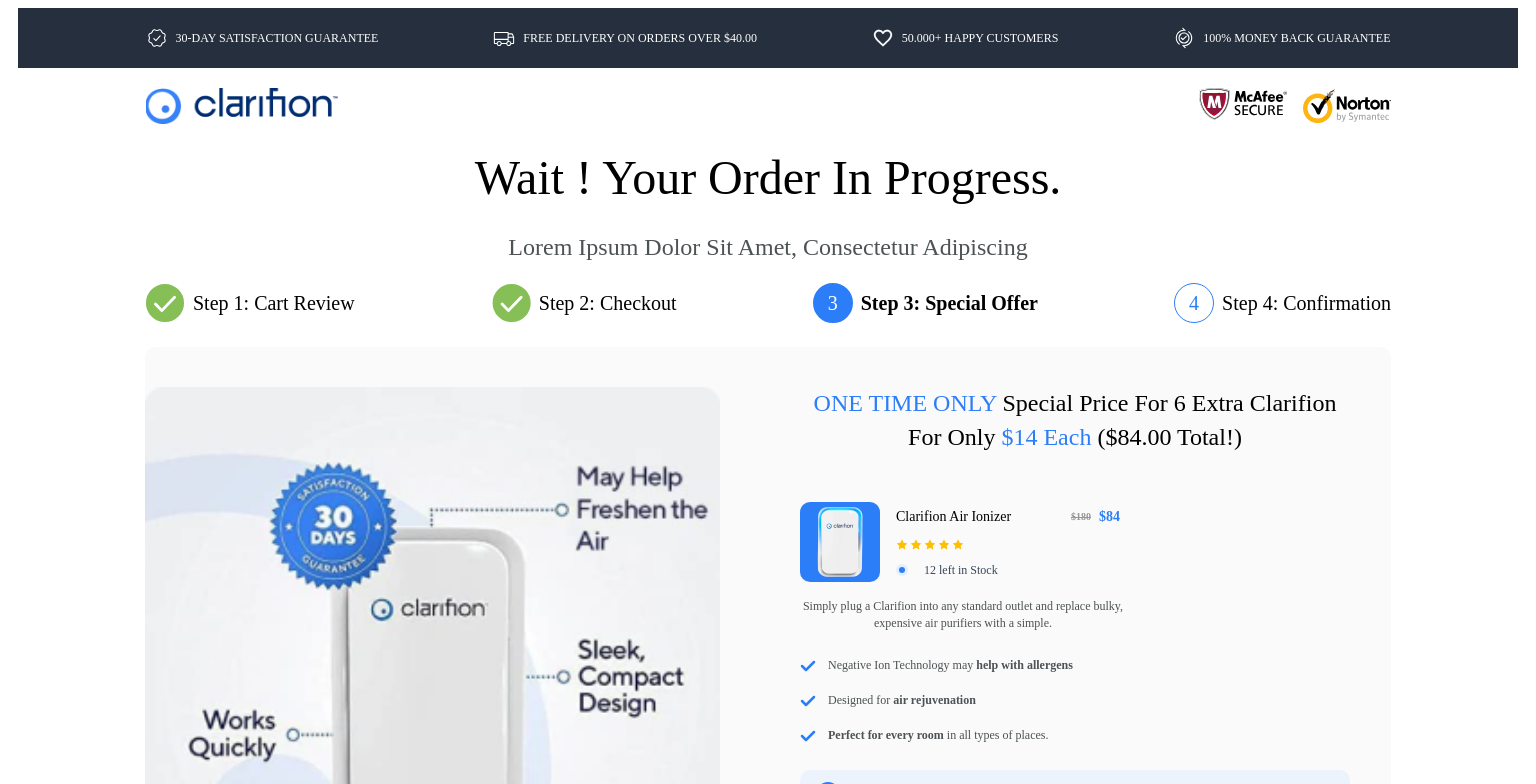
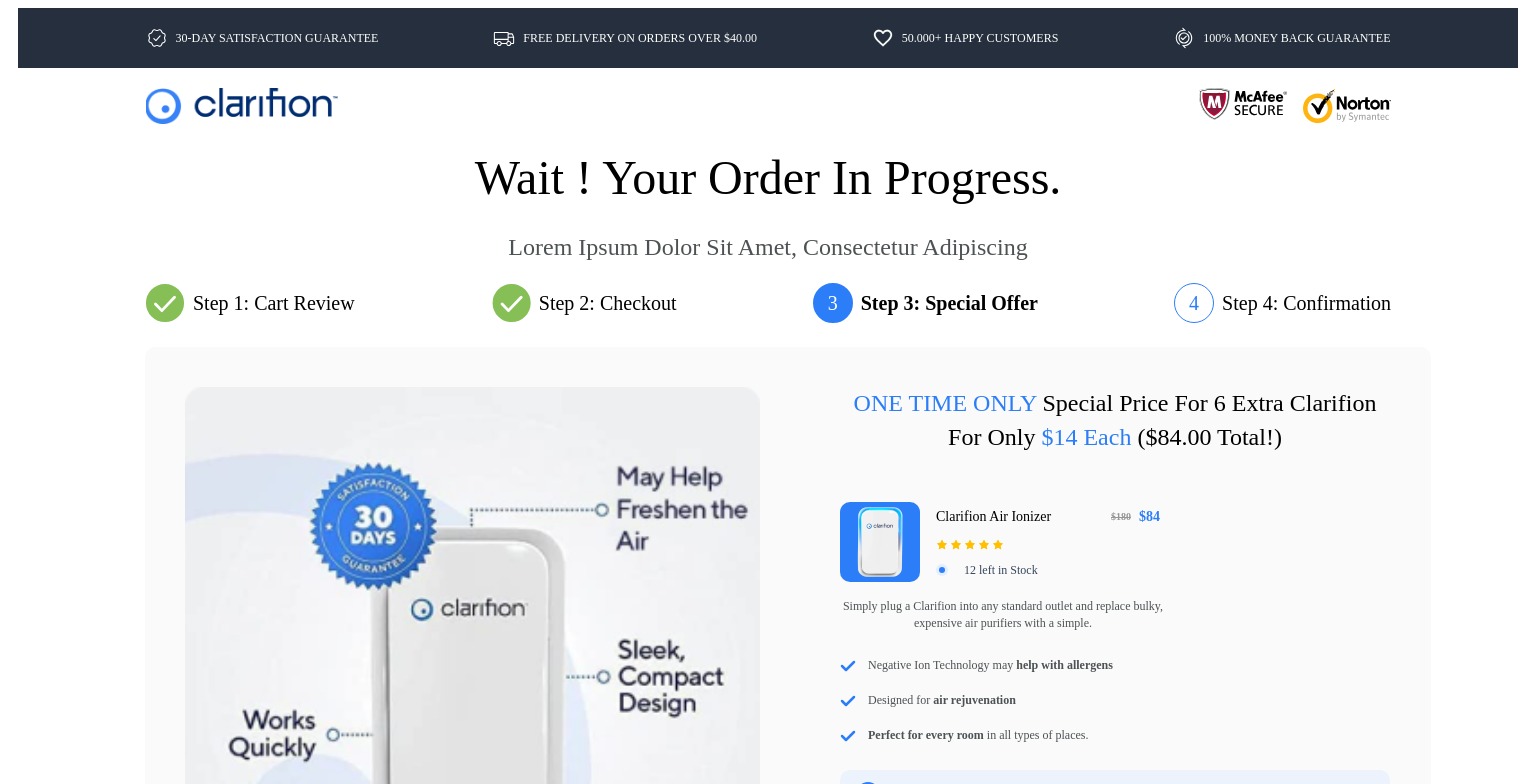
Before and after one commit to NicolasVidalDuque/clarifion-upsell, a React (Vite) app: page / in a window 1536 px wide. Shown: the top 784 px of the page. Built offline with nearby package versions, Linux system fonts and the light colour scheme; the HTML template or start-up script is replaced by a standard one.

Commit message:
delete one space char that messed up the padding

```diff
--- a/src/components/Comment.css
+++ b/src/components/Comment.css
@@ -3,7 +3,6 @@
   box-sizing: border-box;
 }
 .frame-1484578050 {
-  display: reset ;
   background: #ffffff;
   border-radius: 10px;
   padding: 24px;
@@ -69,4 +68,5 @@
   text-align: left;
   font: 400 16px/150% "Manrope-Regular", sans-serif;
   align-self: stretch;
+
 }
--- a/src/pages/ClarifionUpsellMobile.css
+++ b/src/pages/ClarifionUpsellMobile.css
@@ -353,7 +353,7 @@
 .one-time-only-special-price-fo-parent {
   display: flex;
   flex-direction: row;
-      padding: 40px 0px 40px 0px;
+      padding: 40px 0px 40px 40px;
     gap: 40px;
   flex: 1 1 auto;
 }
@@ -369,4 +369,7 @@
 .banner img{
   width: 100%;
 }
+.aoeu{
+  display: flex !important;
 }
+}
--- a/src/pages/ClarifionUpsellMobile.jsx
+++ b/src/pages/ClarifionUpsellMobile.jsx
@@ -84,7 +84,7 @@
             <div className="banner">
               <img src={bigImage} />
             </div>
-            <div className="hidden2">
+            <div className="hidden2 aoeu">
               <Comment />
             </div>
           </div>
```
